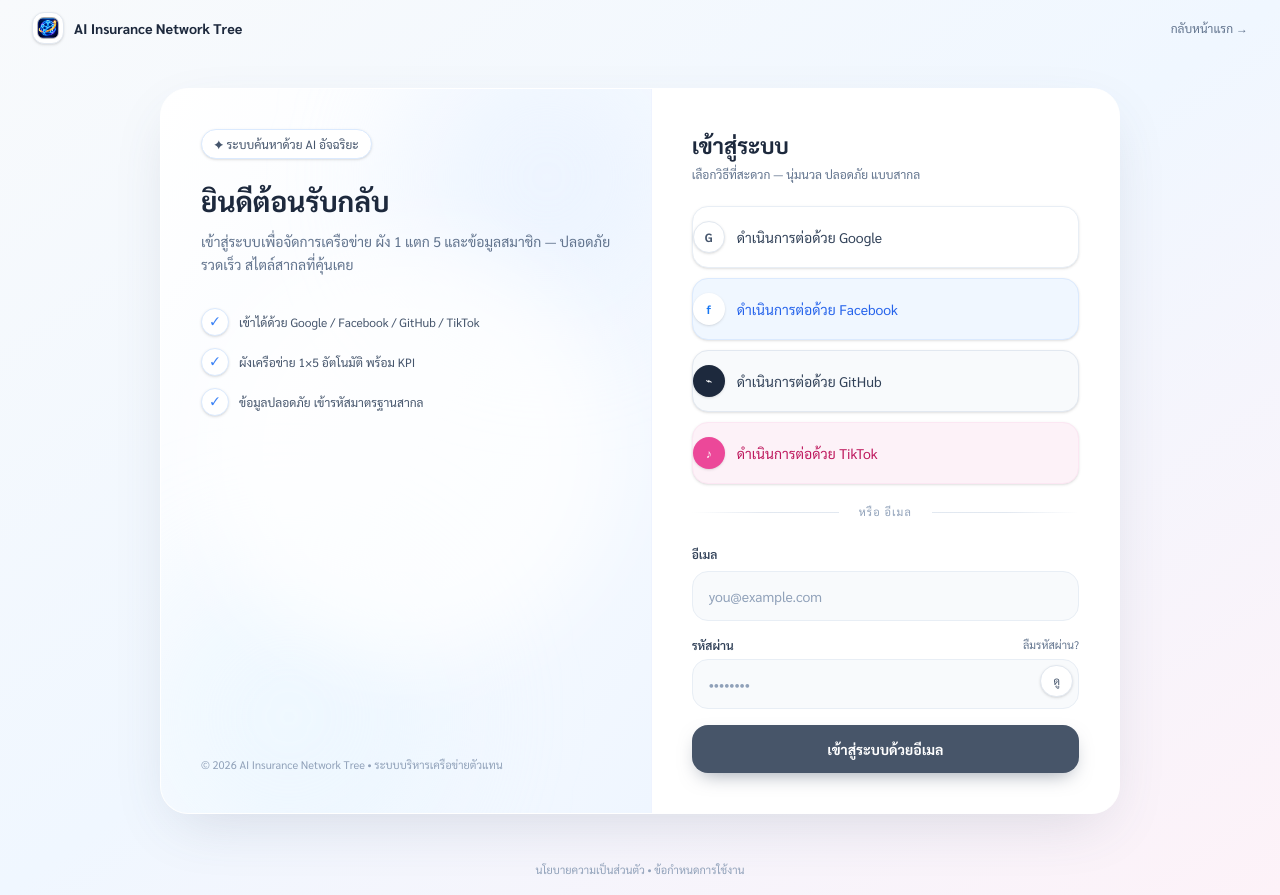
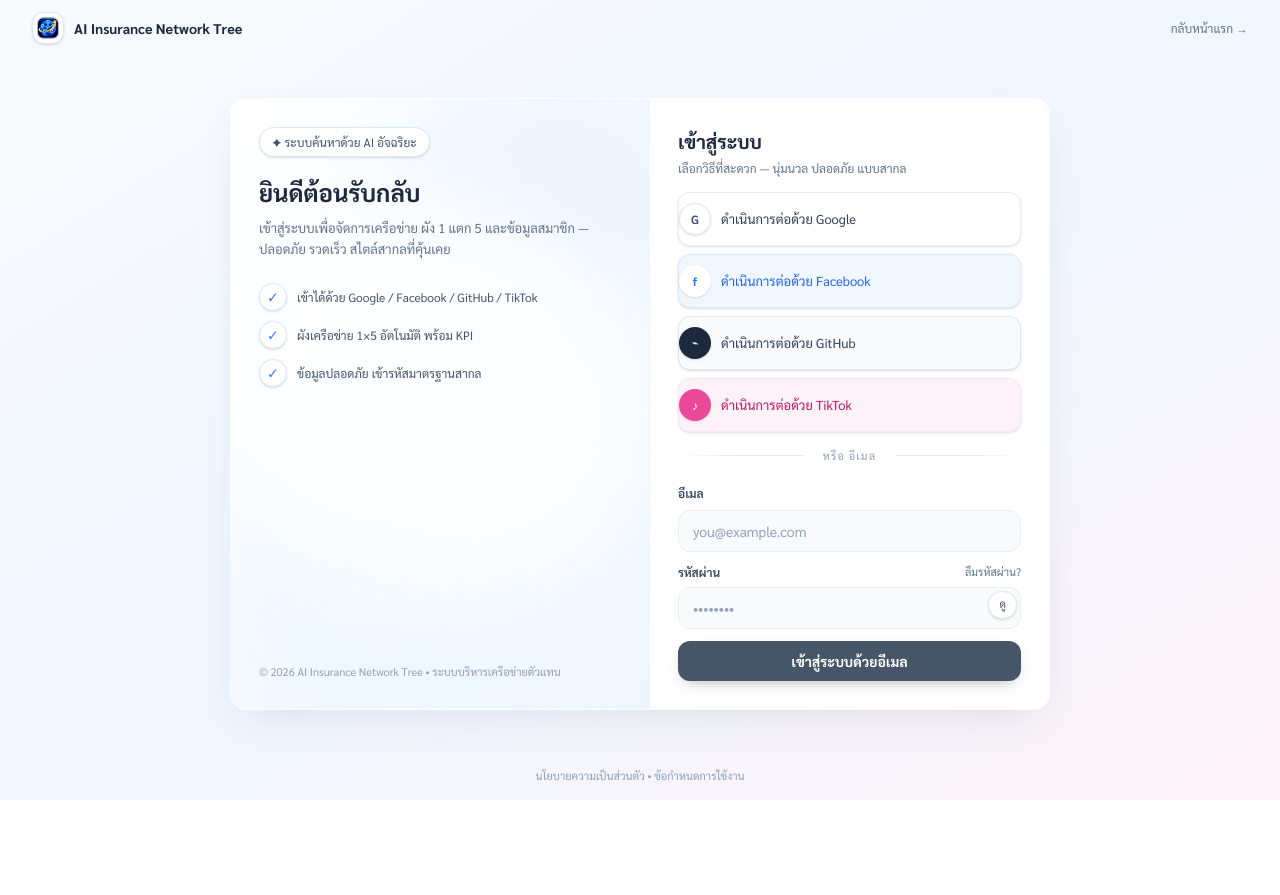
Before and after one commit to AINetworkOS98/ai-insurance-network-tree, a Next.js app: page /login in a window 1280 px wide. After the commit the page ends 800 px from the top, so only its background shows below. Built offline with nearby package versions, Linux system fonts and the light colour scheme; no server answers.

Commit message:
style: ย่อช่อง login ให้เล็กลงไม่ล้นจอ

```diff
--- a/src/app/login/page.tsx
+++ b/src/app/login/page.tsx
@@ -115,7 +115,7 @@ function LoginInner(){
     setSocialLoading(null);
   }
 
-  const btnBase = "w-full py-3.5 rounded-2xl border text-[14px] font-medium flex items-center justify-center gap-3 disabled:opacity-50 transition-all shadow-sm hover:shadow-md hover:-translate-y-[1px] active:translate-y-0";
+  const btnBase = "w-full py-2.5 rounded-xl border text-[13px] font-medium flex items-center justify-center gap-2.5 disabled:opacity-50 transition-all shadow-sm hover:shadow hover:-translate-y-[1px] active:translate-y-0";
   const providerBtns: {id:Provider,label:string,style:string,icon:string,iconStyle:string}[] = [
     {id:'google', label:'ดำเนินการต่อด้วย Google', style:'bg-white border-[#e8eef5] hover:bg-[#f8fafc] text-slate-700', icon:'G', iconStyle:'bg-white border border-slate-200 text-slate-600 shadow-sm'},
     {id:'facebook', label:'ดำเนินการต่อด้วย Facebook', style:'bg-[#f0f7ff] border-[#dbeafe] hover:bg-[#e8f0ff] text-[#2563eb]', icon:'f', iconStyle:'bg-white text-[#1877F2] shadow-sm'},
@@ -134,10 +134,10 @@ function LoginInner(){
         <Link href="/" className="text-xs text-slate-500 hover:text-slate-700">กลับหน้าแรก →</Link>
       </div>
 
-      <div className="flex-1 flex items-center justify-center p-4 md:p-8">
-        <div className="w-full max-w-[960px] grid md:grid-cols-[1.05fr_1fr] gap-0 rounded-[28px] overflow-hidden bg-white shadow-[0_20px_60px_-16px_rgba(71,85,105,0.18)] border border-white">
+      <div className="flex-1 flex items-center justify-center p-3 md:p-4">
+        <div className="w-full max-w-[820px] grid md:grid-cols-[1.05fr_1fr] gap-0 rounded-2xl overflow-hidden bg-white shadow-[0_16px_40px_-16px_rgba(71,85,105,0.18)] border border-white">
           {/* Left — Branding / Invite — ขาวนวลสดใส */}
-          <div className="hidden md:flex flex-col justify-between p-8 lg:p-10 bg-gradient-to-br from-[#ffffff] via-[#f8fbff] to-[#eff6ff] relative overflow-hidden border-r border-[#eef3ff]">
+          <div className="hidden md:flex flex-col justify-between p-6 lg:p-7 bg-gradient-to-br from-[#ffffff] via-[#f8fbff] to-[#eff6ff] relative overflow-hidden border-r border-[#eef3ff]">
             <div className="absolute inset-0">
               <div className="absolute -top-14 -right-10 w-72 h-72 rounded-full bg-[#dbeafe]/40 blur-3xl"/>
               <div className="absolute -bottom-16 -left-8 w-80 h-80 rounded-full bg-[#e0f2fe]/35 blur-3xl"/>
@@ -145,9 +145,9 @@ function LoginInner(){
             </div>
             <div className="relative">
               <div className="inline-flex items-center gap-2 px-3 py-1.5 rounded-full bg-white border border-[#dbeafe] text-xs text-slate-600 shadow-sm">✦ ระบบค้นหาด้วย AI อัจฉริยะ</div>
-              <h1 className="mt-6 text-[28px] font-bold leading-tight text-slate-800">ยินดีต้อนรับกลับ</h1>
-              <p className="mt-3 text-sm text-slate-500 leading-relaxed">เข้าสู่ระบบเพื่อจัดการเครือข่าย ผัง 1 แตก 5 และข้อมูลสมาชิก — ปลอดภัย รวดเร็ว สไตล์สากลที่คุ้นเคย</p>
-              <div className="mt-8 space-y-3 text-xs text-slate-600">
+              <h1 className="mt-5 text-[24px] font-bold leading-tight text-slate-800">ยินดีต้อนรับกลับ</h1>
+              <p className="mt-2.5 text-[13px] text-slate-500 leading-relaxed">เข้าสู่ระบบเพื่อจัดการเครือข่าย ผัง 1 แตก 5 และข้อมูลสมาชิก — ปลอดภัย รวดเร็ว สไตล์สากลที่คุ้นเคย</p>
+              <div className="mt-6 space-y-2.5 text-xs text-slate-600">
                 <div className="flex items-center gap-2.5"><span className="w-7 h-7 rounded-full bg-white border border-[#dbeafe] text-[#3b82f6] flex items-center justify-center shadow-sm text-[11px]">✓</span> เข้าได้ด้วย Google / Facebook / GitHub / TikTok</div>
                 <div className="flex items-center gap-2.5"><span className="w-7 h-7 rounded-full bg-white border border-[#dbeafe] text-[#3b82f6] flex items-center justify-center shadow-sm text-[11px]">✓</span> ผังเครือข่าย 1×5 อัตโนมัติ พร้อม KPI</div>
                 <div className="flex items-center gap-2.5"><span className="w-7 h-7 rounded-full bg-white border border-[#dbeafe] text-[#3b82f6] flex items-center justify-center shadow-sm text-[11px]">✓</span> ข้อมูลปลอดภัย เข้ารหัสมาตรฐานสากล</div>
@@ -157,15 +157,15 @@ function LoginInner(){
           </div>
 
           {/* Right — Form */}
-          <div className="p-6 md:p-8 lg:p-10 bg-white">
-            <div className="md:hidden flex items-center gap-2 mb-4">
-              <img src="/logo.png" alt="" className="h-7 w-auto border rounded-lg p-0.5"/>
+          <div className="p-5 md:p-6 lg:p-7 bg-white">
+            <div className="md:hidden flex items-center gap-2 mb-3">
+              <img src="/logo.png" alt="" className="h-6 w-auto border rounded-lg p-0.5"/>
               <span className="text-sm font-bold text-slate-800">AI Insurance Network Tree</span>
             </div>
-            <h2 className="text-[22px] font-bold text-slate-800">เข้าสู่ระบบ</h2>
+            <h2 className="text-[19px] font-bold text-slate-800">เข้าสู่ระบบ</h2>
             <p className="text-xs text-slate-500 mt-1">เลือกวิธีที่สะดวก — นุ่มนวล ปลอดภัย แบบสากล</p>
 
-            <div className="mt-6 flex flex-col gap-2.5">
+            <div className="mt-4 flex flex-col gap-2">
               {providerBtns.map(p=>(
                 <button key={p.id} onClick={()=> loginSocial(p.id)} disabled={!!socialLoading || loading} className={`${btnBase} ${p.style}`}>
                   <span className={`w-8 h-8 rounded-full flex items-center justify-center text-xs font-bold shrink-0 ${p.iconStyle}`}>{p.icon}</span>
@@ -174,14 +174,14 @@ function LoginInner(){
               ))}
             </div>
 
-            <div className="flex items-center gap-3 my-5">
+            <div className="flex items-center gap-3 my-4">
               <div className="flex-1 h-px bg-gradient-to-r from-transparent via-slate-200 to-slate-200"/><span className="text-[11px] tracking-widest text-slate-400 px-2">หรือ อีเมล</span><div className="flex-1 h-px bg-gradient-to-r from-slate-200 via-slate-200 to-transparent"/>
             </div>
 
-            <form onSubmit={submit} className="space-y-4">
+            <form onSubmit={submit} className="space-y-3">
               <div>
                 <label className="text-xs font-semibold text-slate-700">อีเมล</label>
-                <input value={form.email} onChange={e=> setForm({...form, email:e.target.value})} placeholder="you@example.com" type="email" autoComplete="email" className="mt-1.5 w-full px-4 py-3.5 rounded-2xl border border-[#e8eef5] bg-[#f8fafc] text-sm placeholder:text-slate-400 focus:outline-none focus:border-[#cbd5e1] focus:bg-white focus:ring-4 focus:ring-[#eff6ff] transition" />
+                <input value={form.email} onChange={e=> setForm({...form, email:e.target.value})} placeholder="you@example.com" type="email" autoComplete="email" className="mt-1.5 w-full px-3.5 py-2.5 rounded-xl border border-[#e8eef5] bg-[#f8fafc] text-sm placeholder:text-slate-400 focus:outline-none focus:border-[#cbd5e1] focus:bg-white focus:ring-4 focus:ring-[#eff6ff] transition" />
               </div>
               <div>
                 <div className="flex items-center justify-between">
@@ -189,11 +189,11 @@ function LoginInner(){
                   <Link href="/forgot-password" className="text-[11px] text-slate-500 hover:text-[#475569]">ลืมรหัสผ่าน?</Link>
                 </div>
                 <div className="relative">
-                  <input value={form.password} onChange={e=> setForm({...form, password:e.target.value})} type={showPass ? 'text' : 'password'} placeholder="••••••••" autoComplete="current-password" className="mt-1.5 w-full px-4 py-3.5 rounded-2xl border border-[#e8eef5] bg-[#f8fafc] text-sm placeholder:text-slate-400 pr-12 focus:outline-none focus:border-[#cbd5e1] focus:bg-white focus:ring-4 focus:ring-[#eff6ff] transition" />
-                  <button type="button" onClick={()=> setShowPass(!showPass)} className="absolute right-1.5 top-1/2 -translate-y-1/2 h-8 px-3 rounded-full bg-white border border-slate-200 text-[11px] font-medium text-slate-600 shadow-sm hover:bg-slate-50">{showPass ? 'ซ่อน' : 'ดู'}</button>
+                  <input value={form.password} onChange={e=> setForm({...form, password:e.target.value})} type={showPass ? 'text' : 'password'} placeholder="••••••••" autoComplete="current-password" className="mt-1.5 w-full px-3.5 py-2.5 rounded-xl border border-[#e8eef5] bg-[#f8fafc] text-sm placeholder:text-slate-400 pr-10 focus:outline-none focus:border-[#cbd5e1] focus:bg-white focus:ring-4 focus:ring-[#eff6ff] transition" />
+                  <button type="button" onClick={()=> setShowPass(!showPass)} className="absolute right-1 top-1/2 -translate-y-1/2 h-7 px-2.5 rounded-full bg-white border border-slate-200 text-[11px] font-medium text-slate-600 shadow-sm hover:bg-slate-50">{showPass ? 'ซ่อน' : 'ดู'}</button>
                 </div>
               </div>
-              <button disabled={loading || !!socialLoading} className="w-full py-3.5 rounded-2xl bg-[#475569] text-white text-sm font-bold shadow-[0_8px_20px_-8px_rgba(71,85,105,0.6)] hover:bg-slate-800 hover:shadow-lg hover:-translate-y-[1px] active:translate-y-0 disabled:opacity-50 transition-all">
+              <button disabled={loading || !!socialLoading} className="w-full py-2.5 rounded-xl bg-[#475569] text-white text-sm font-bold shadow-[0_6px_16px_-8px_rgba(71,85,105,0.6)] hover:bg-slate-800 hover:shadow-lg hover:-translate-y-[1px] active:translate-y-0 disabled:opacity-50 transition-all">
                 {loading ? 'กำลังเข้าสู่ระบบ...' : 'เข้าสู่ระบบด้วยอีเมล'}
               </button>
             </form>
```
